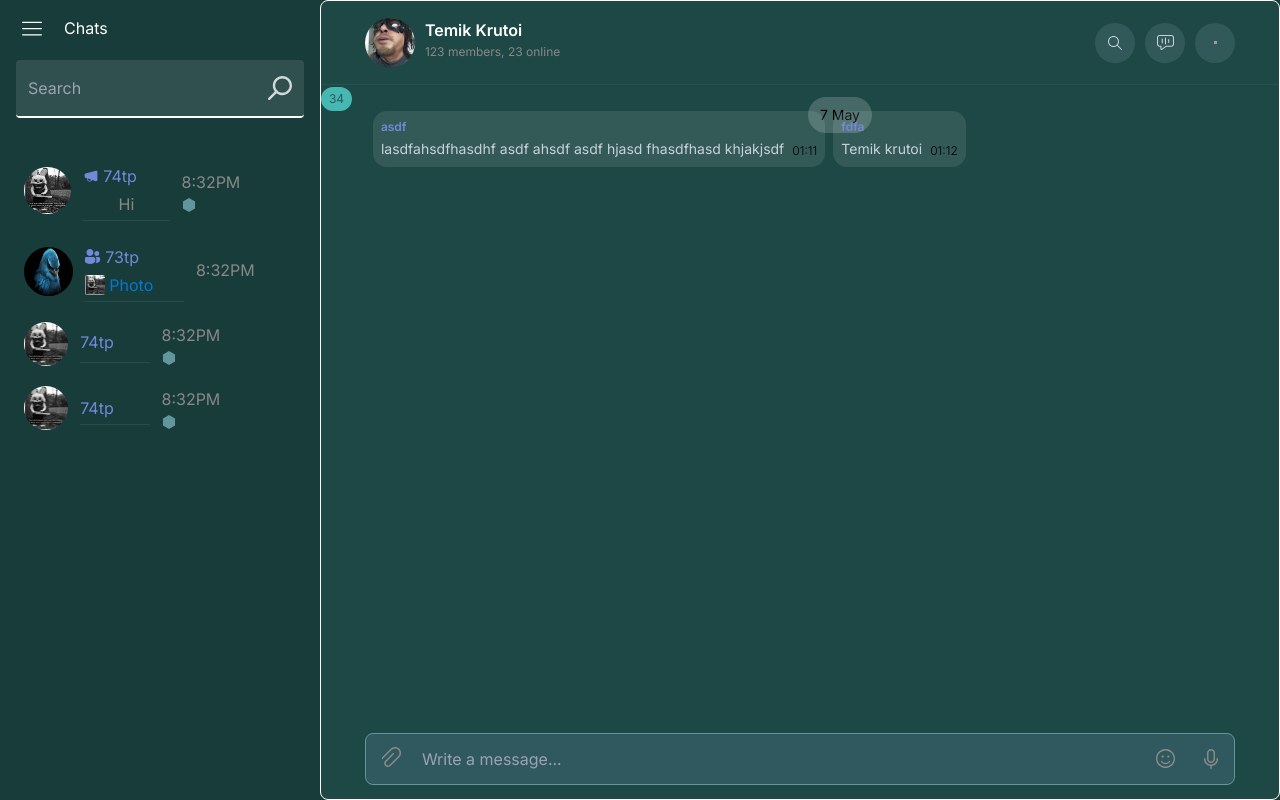
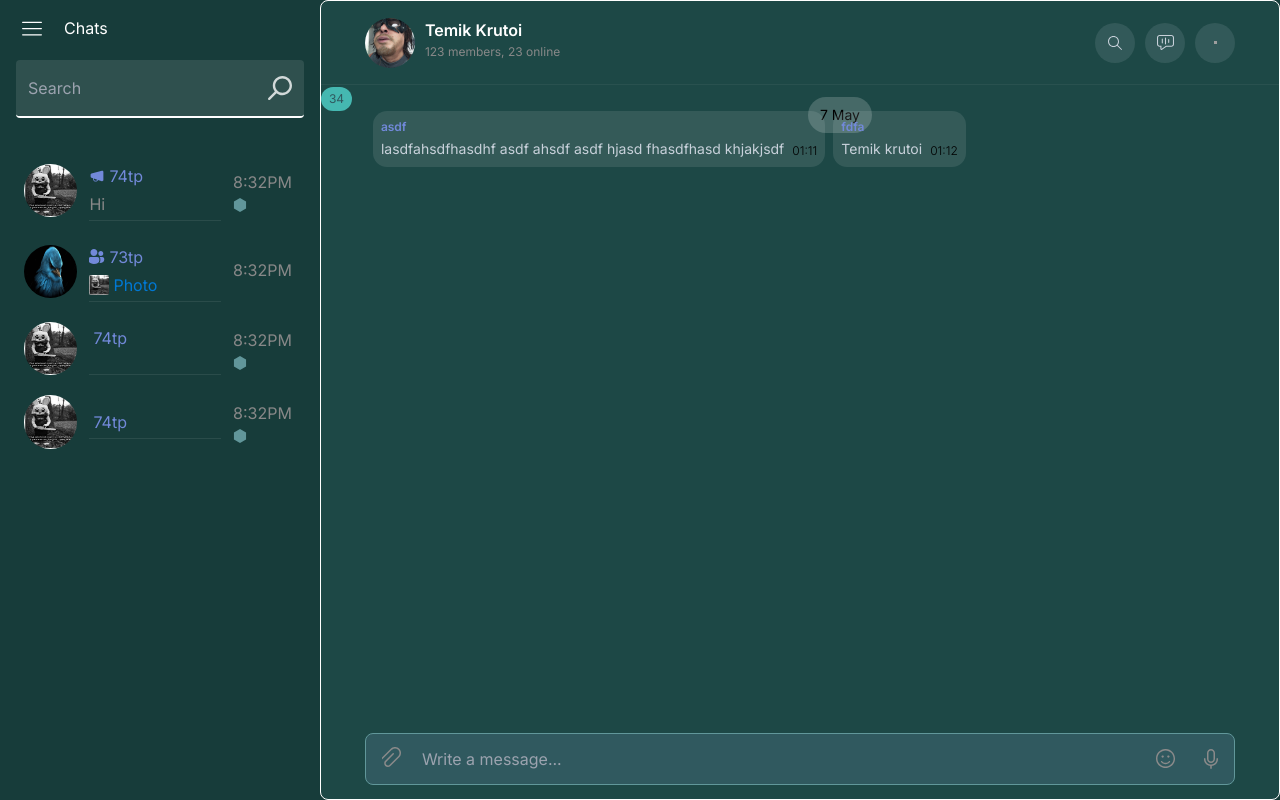
Before and after one commit to Artem45bomb/CantainerCraft_Tg, a Next.js app: page / in a window 1280 px wide. Built offline with nearby package versions, Linux system fonts and the light colour scheme; grey boxes are pictures that could not be loaded.

Commit message:
feat(pill) correct my error in NavBar Component

```diff
--- a/src/widgets/NavBar/MenuContainer/index.tsx
+++ b/src/widgets/NavBar/MenuContainer/index.tsx
@@ -27,7 +27,7 @@ export const MenuContainer: FC<Props> = ({ filterName }) => {
         .map((chat) => (
           <button
             key={chat.uuid+"i0"}
-            className={`relative transition-all duration-100
+            className={`relative transition-all duration-100 w-full
             ${chat.uuid === chatActiveId ? "bg-white-transparent rounded-lg" : ""} `}
             onClick={() => {
               setChatActive(chat.uuid);
--- a/src/widgets/NavBar/MenuPoint/index.tsx
+++ b/src/widgets/NavBar/MenuPoint/index.tsx
@@ -9,17 +9,8 @@ interface IMenuPoint {
 }
 
 export const MenuPoint: FC<IMenuPoint> = ({ chat, secured }) => {
-  const { messages, messageResource } = chat;
-
-  const chatType = chat.type;
-
-  const messagesAll = [...messages, ...messageResource].sort((a, b) => {
-    const date1 = new Date(a.date);
-    const date2 = new Date(b.date);
-    return date1.getMilliseconds() - date2.getMilliseconds();
-  });
-
-  const messageEnd = messagesAll[messagesAll.length - 1];
+  const { messages } = chat;
+  const messageEnd = messages[messages.length - 1];
 
   return (
     <div className="w-full py-2.5 flex items-center justify-between px-1">
@@ -32,23 +23,22 @@ export const MenuPoint: FC<IMenuPoint> = ({ chat, secured }) => {
           style={{ borderColor: "#ffffff15", borderBottomWidth: "1.5px" }}
           className="py-1  flex flex-col gap-1   w-full"
         >
-          <div className="flex items-center gap-1">
-            {chatType === "group" ? (
-              <div className="relative w-4 aspect-square">
+          <div className="flex items-center gap-1 h-full">
+            <div className={`relative ${chat.type !== "private" && "w-4"} aspect-square`}>
+                  {chat.type === "group" ? (
                 <Image fill src="/assets/icon/Group-chat-icon.svg" alt="" />
-              </div>
-            ) : chatType === "channel" ? (
-              <div className="relative w-4 aspect-square">
-                <Image fill src="/assets/icon/Megaphone.svg" alt="/" />
-              </div>
+                ) : chat.type === "channel" ? (
+                <Image fill src="/assets/icon/Megaphone.svg" alt="fjfjfj" />
             ) : (
               <></>
             )}
-            <p className="text-7289D9">{chat.name}</p>
+              </div>
+
+            <p className="text-7289D9 text-left">{chat.name}</p>
           </div>
 
           {messageEnd?.type === "text" ? (
-            <p className="text-c88">{messageEnd.text}</p>
+            <p className="text-c88 text-left min-h-4">{messageEnd.text}</p>
           ) : messageEnd?.type === "photo" ? (
             <div className="flex gap-1 items-center">
               <div className="w-5 h-5 relative rounded-sm">
```
